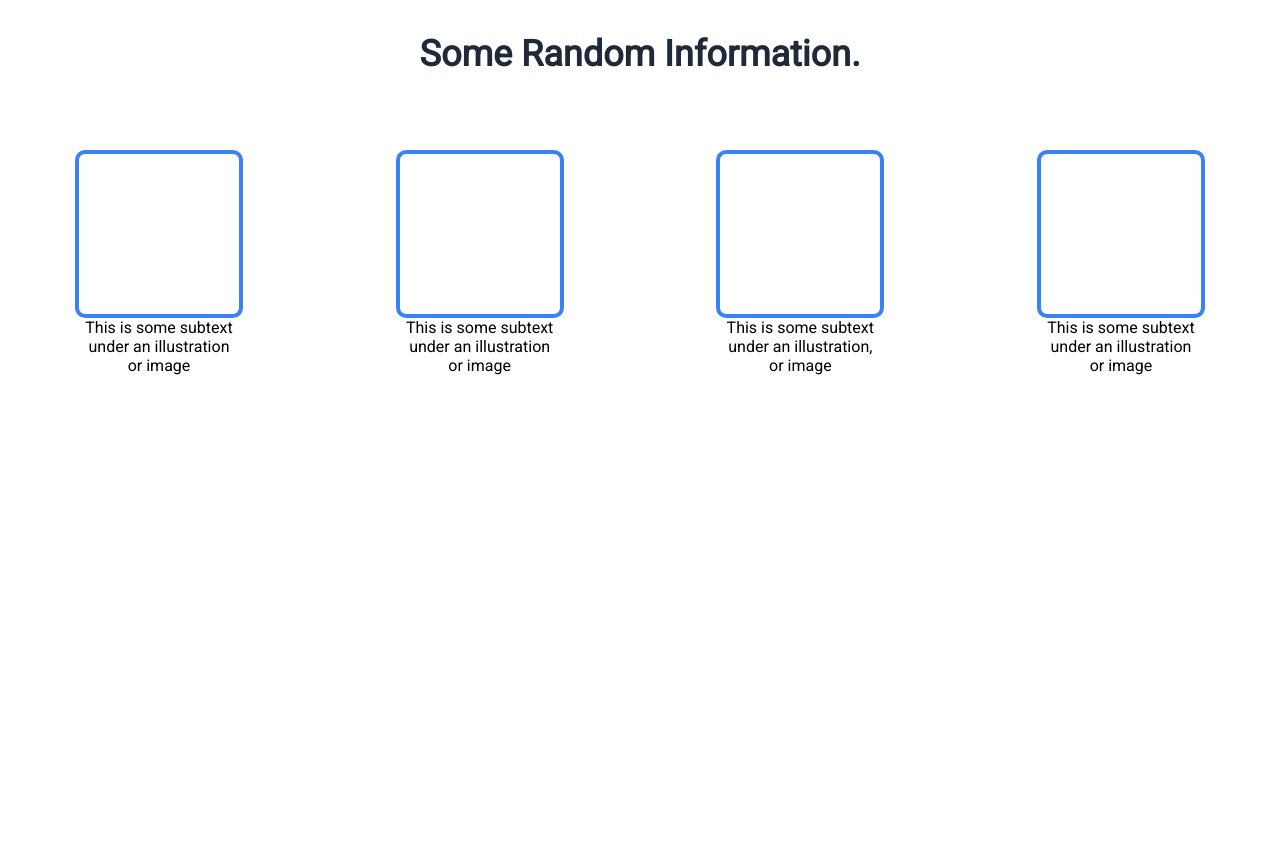
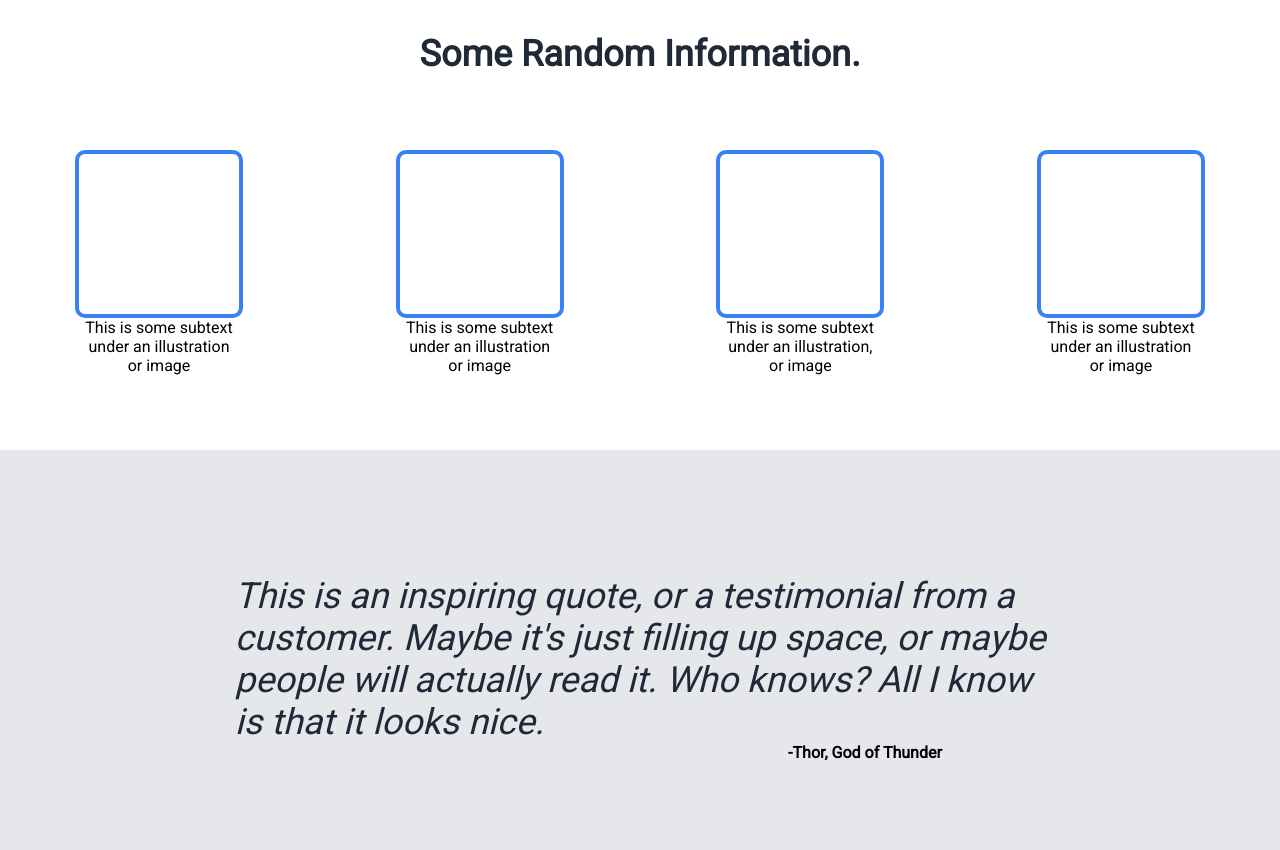
Before and after one commit to IanSVJ/Odin-Landing-Page, a plain HTML site: page index.html in a window 1280 px wide. Shown: the part 458-1308 px from the top of the page. Before the commit the page ends 908 px from the top, so only its background shows below. Drawn offline with Linux system fonts and the light colour scheme.

Commit message:
finished third section

```diff
--- a/index.css
+++ b/index.css
@@ -116,3 +116,25 @@ img {
     text-align: center;
     font: 18px;
   }
+
+
+.section-three {
+    display: flex;
+    flex-direction: column;
+    align-items: center;
+    background-color: #E5E7EB;
+    height: 400px;
+}
+
+.quote {
+    color: #1F2937;
+    font-size: 36px;
+    margin-top: 125px;
+    font-style: italic;
+    font-weight: lighter;
+}
+
+.thor {
+    font-weight: bolder;
+    margin-left: 450px;
+}
--- a/index.html
+++ b/index.html
@@ -53,5 +53,13 @@
             </div>
         </div>
     </div>
+    <div class="section-three">
+        <p class="quote">This is an inspiring quote, or a testimonial from a<br/>
+            customer. Maybe it's just filling up space, or maybe<br/>
+            people will actually read it. Who knows? All I know<br/>
+            is that it looks nice.</p>
+        <p class="thor"> -Thor, God of Thunder</p>
+
+    </div>
 </body>
 </html>
```
